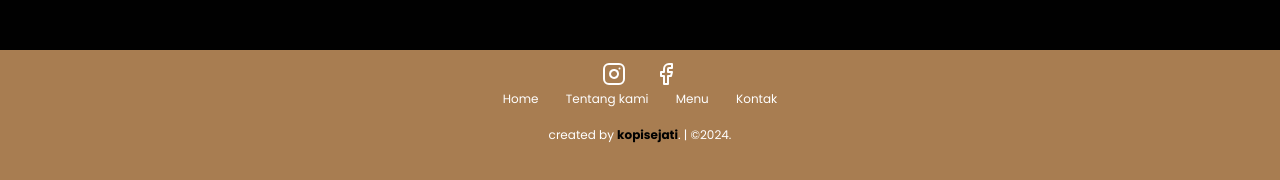
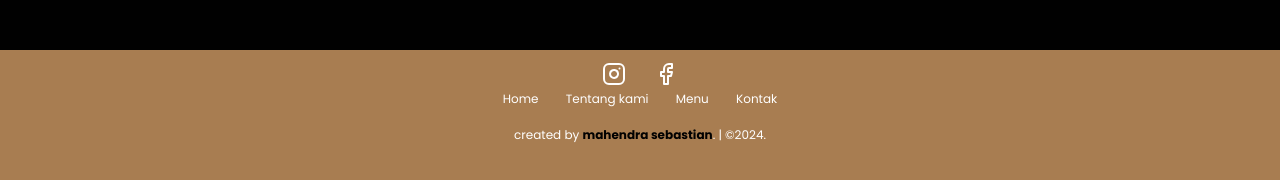
Before and after one commit to carxfaking/kedai-kopi-sejati, a plain HTML site: page index.html in a window 1280 px wide. Shown: the part 2770-2950 px from the top of the page. Drawn offline with nearby package versions, Linux system fonts and the light colour scheme.

Commit message:
edit created by

```diff
--- a/index.html
+++ b/index.html
@@ -208,7 +208,7 @@
         <a href="#contact">Kontak</a>
       </div>
       <div class="credit">
-        <p>created by <a href="">kopisejati</a>. | &copy;2024.</p>
+        <p>created by <a href="">mahendra sebastian</a>. | &copy;2024.</p>
       </div>
     </footer>
     <!-- Footer end-->
```
